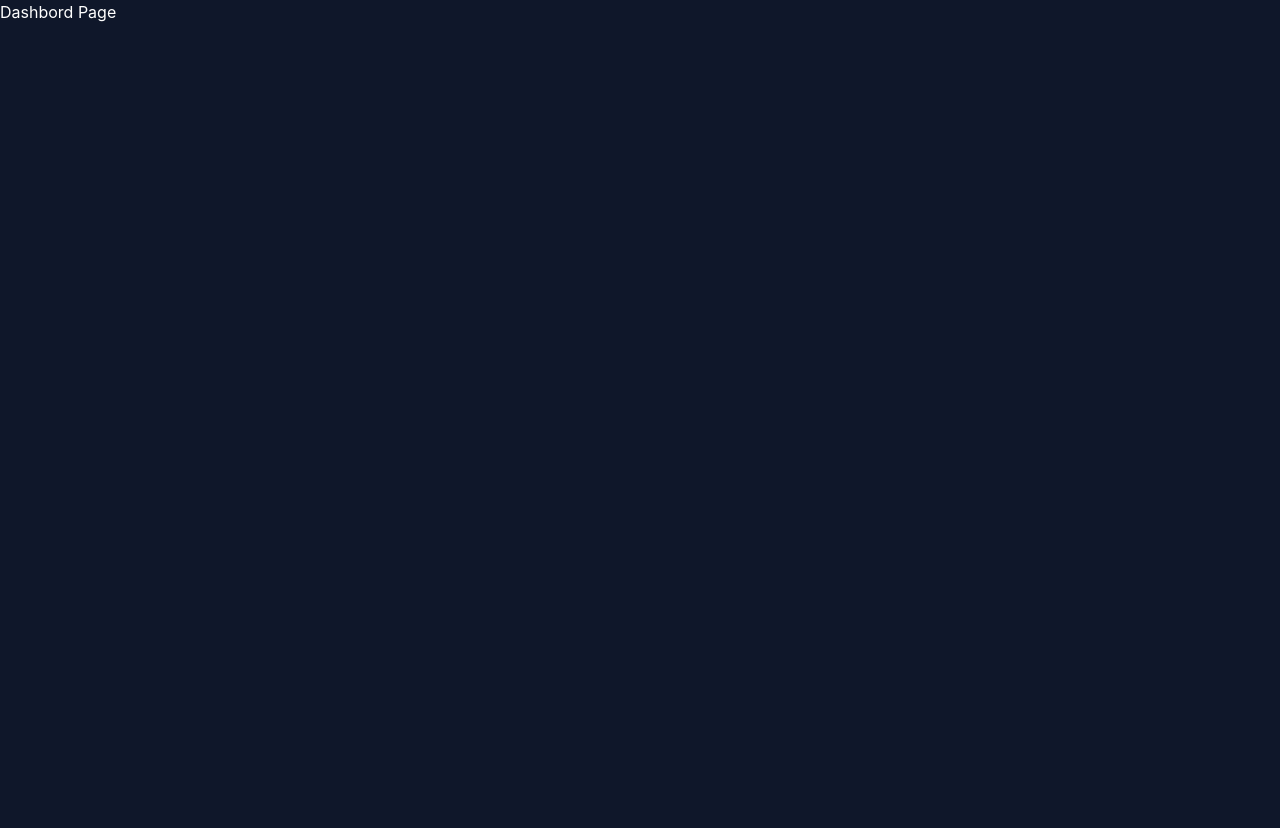
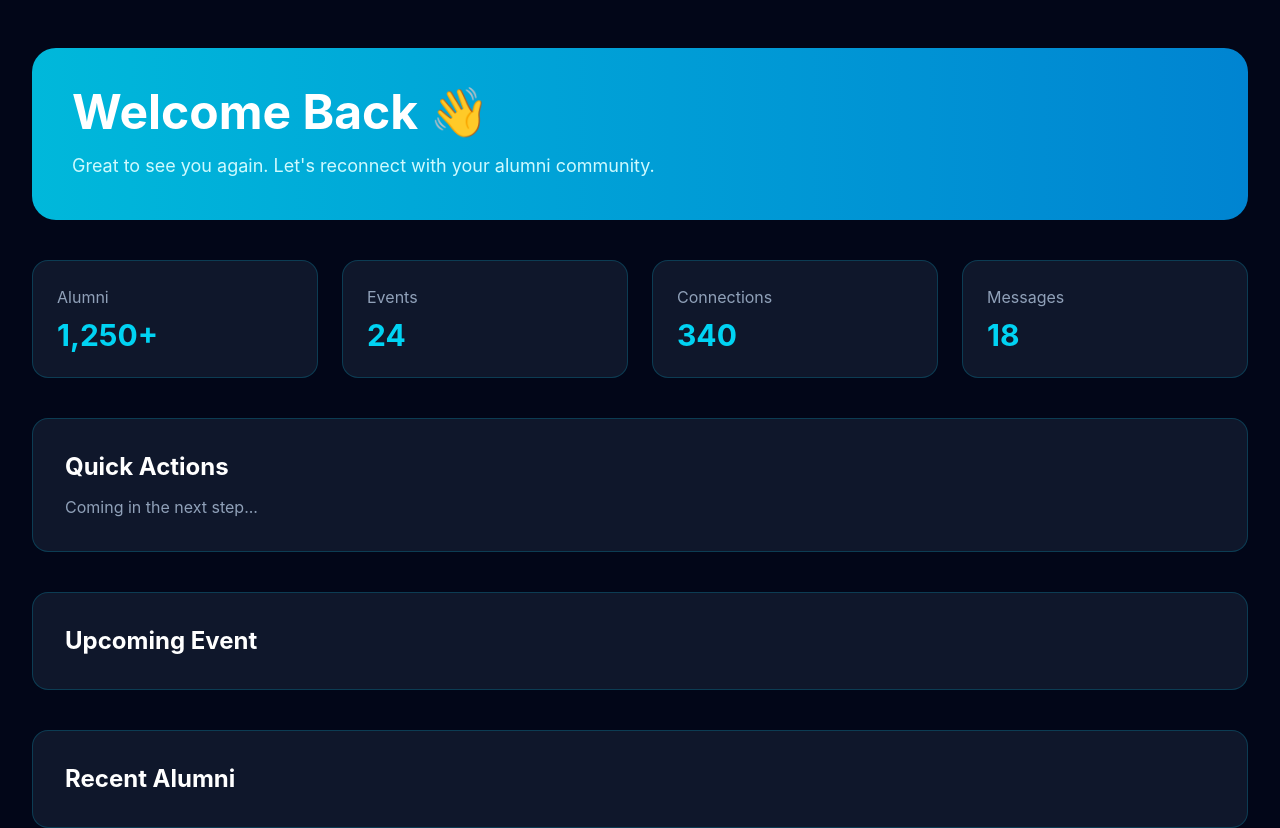
Before and after one commit to Ayan-Shaikh10/Alumni-Link, a React (Vite) app: page /dashboard in a window 1280 px wide. Before the commit the page ends 800 px from the top, so only its background shows below. Built offline with nearby package versions, Linux system fonts and the light colour scheme.

Commit message:
Dashboard Setup

```diff
--- /dev/null
+++ b/src/components/dashboard/DashboardHero.jsx
@@ -0,0 +1,29 @@
+function DashboardHero() {
+
+  return (
+
+    <section className="max-w-7xl mx-auto px-8 pt-12">
+
+      <div className="rounded-3xl bg-gradient-to-r from-cyan-500 to-sky-600 p-10">
+
+        <h1 className="text-5xl font-bold text-white">
+
+          Welcome Back 👋
+
+        </h1>
+
+        <p className="text-cyan-100 mt-4 text-lg">
+
+          Great to see you again. Let's reconnect with your alumni community.
+
+        </p>
+
+      </div>
+
+    </section>
+
+  );
+
+}
+
+export default DashboardHero;
--- /dev/null
+++ b/src/components/dashboard/QuickActions.jsx
@@ -0,0 +1,29 @@
+function QuickActions() {
+
+  return (
+
+    <section className="max-w-7xl mx-auto px-8 mt-10">
+
+      <div className="bg-slate-900 rounded-2xl border border-cyan-400/20 p-8">
+
+        <h2 className="text-2xl text-white font-bold">
+
+          Quick Actions
+
+        </h2>
+
+        <p className="text-slate-400 mt-3">
+
+          Coming in the next step...
+
+        </p>
+
+      </div>
+
+    </section>
+
+  );
+
+}
+
+export default QuickActions;
--- /dev/null
+++ b/src/components/dashboard/RecentAlumni.jsx
@@ -0,0 +1,25 @@
+function QuickActions() {
+
+  return (
+
+    <section className="max-w-7xl mx-auto px-8 mt-10">
+
+      <div className="bg-slate-900 rounded-2xl border border-cyan-400/20 p-8">
+
+        <h2 className="text-2xl text-white font-bold">
+
+         Recent Alumni
+
+        </h2>
+
+
+
+      </div>
+
+    </section>
+
+  );
+
+}
+
+export default QuickActions;
--- /dev/null
+++ b/src/components/dashboard/StatsCards.jsx
@@ -0,0 +1,52 @@
+function StatsCards() {
+
+  const stats = [
+
+    { title: "Alumni", value: "1,250+" },
+
+    { title: "Events", value: "24" },
+
+    { title: "Connections", value: "340" },
+
+    { title: "Messages", value: "18" }
+
+  ];
+
+  return (
+
+    <section className="max-w-7xl mx-auto px-8 mt-10">
+
+      <div className="grid md:grid-cols-4 gap-6">
+
+        {stats.map((card) => (
+
+          <div
+            key={card.title}
+            className="bg-slate-900 border border-cyan-400/20 rounded-2xl p-6"
+          >
+
+            <p className="text-slate-400">
+
+              {card.title}
+
+            </p>
+
+            <h2 className="text-3xl font-bold text-cyan-400 mt-2">
+
+              {card.value}
+
+            </h2>
+
+          </div>
+
+        ))}
+
+      </div>
+
+    </section>
+
+  );
+
+}
+
+export default StatsCards;
--- /dev/null
+++ b/src/components/dashboard/UpcomingEvents.jsx
@@ -0,0 +1,24 @@
+function QuickActions() {
+
+  return (
+
+    <section className="max-w-7xl mx-auto px-8 mt-10">
+
+      <div className="bg-slate-900 rounded-2xl border border-cyan-400/20 p-8">
+
+        <h2 className="text-2xl text-white font-bold">
+Upcoming Event
+
+        </h2>
+
+
+
+      </div>
+
+    </section>
+
+  );
+
+}
+
+export default QuickActions;
--- a/src/pages/Dashboard.jsx
+++ b/src/pages/Dashboard.jsx
@@ -1,6 +1,29 @@
-function Dashbord () {
-    return<h1>Dashbord Page</h1>;
+import DashboardHero from "../components/dashboard/DashboardHero";
+import StatsCards from "../components/dashboard/StatsCards";
+import QuickActions from "../components/dashboard/QuickActions";
+import UpcomingEvents from "../components/dashboard/UpcomingEvents";
+import RecentAlumni from "../components/dashboard/RecentAlumni";
+
+function Dashboard() {
+
+  return (
+
+    <div className="min-h-screen bg-slate-950">
+
+      <DashboardHero />
+
+      <StatsCards />
+
+      <QuickActions />
+
+      <UpcomingEvents />
+
+      <RecentAlumni />
+
+    </div>
+
+  );
 
 }
 
-export default Dashbord;
+export default Dashboard;
```
